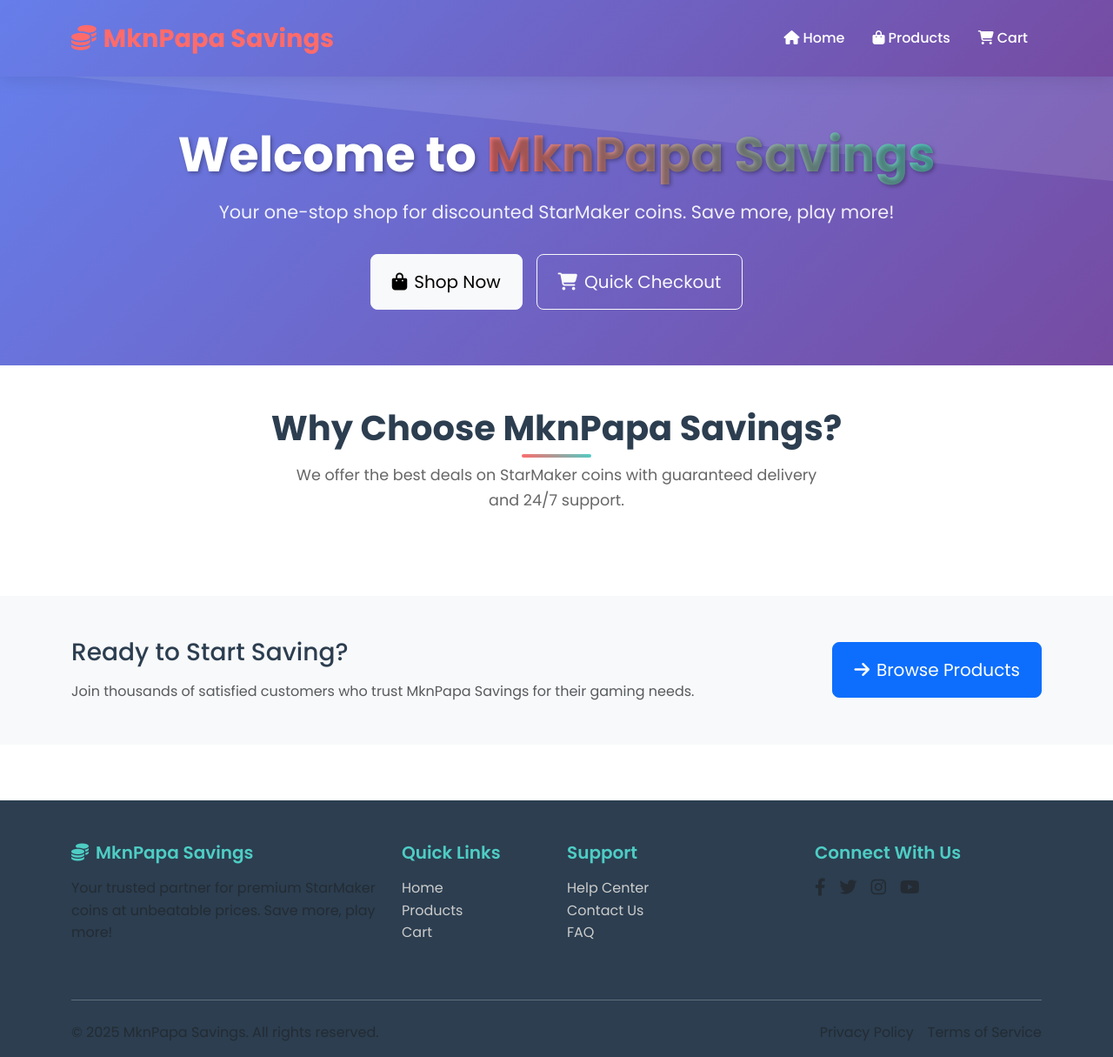
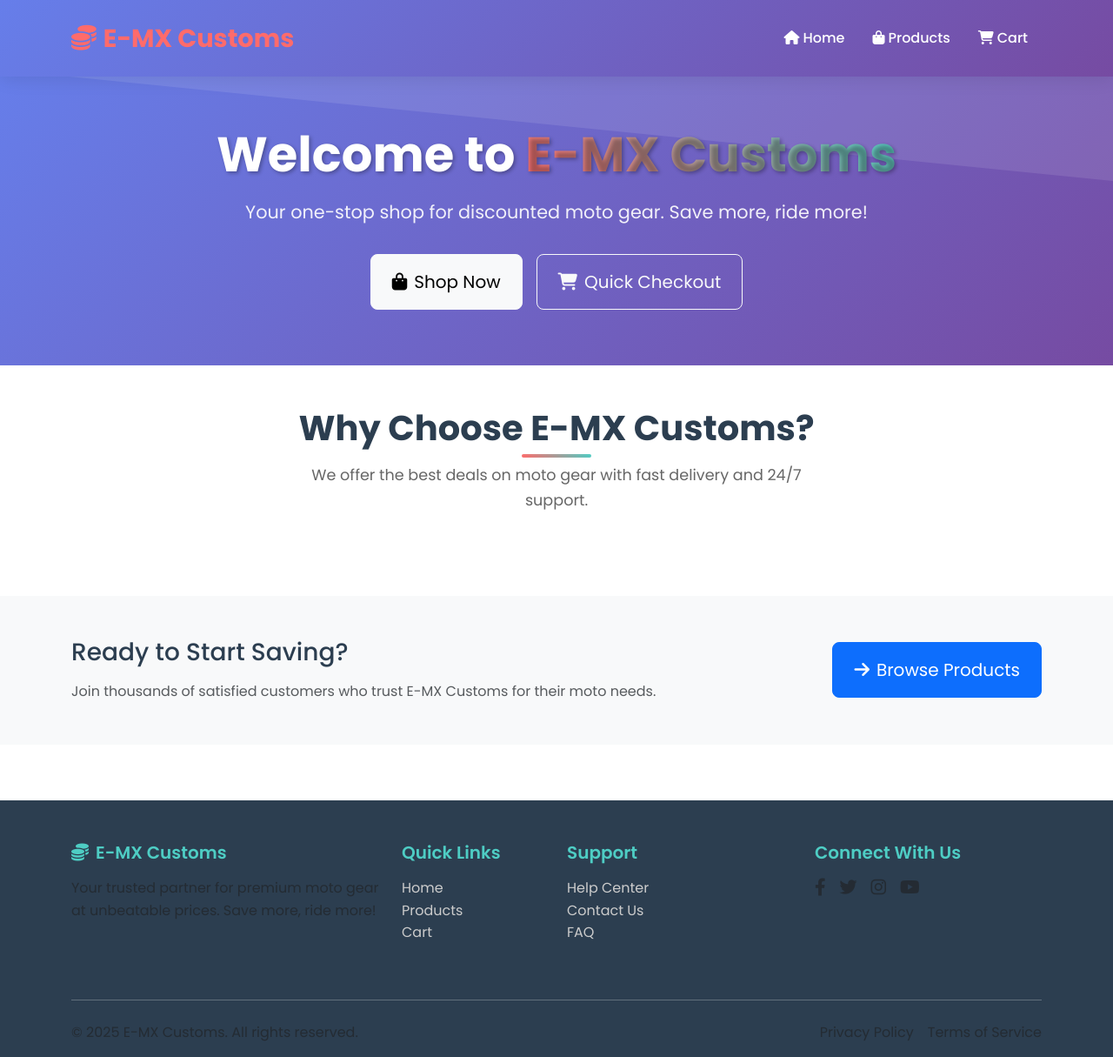
Before and after one commit to tanveeransari/starcoin, a React (Create React App) app: page / in a window 1280 px wide. Shown: the whole page at 87% size. Built offline with nearby package versions, Linux system fonts and the light colour scheme.

Commit message:
Update content for moto site

```diff
--- a/public/index.html
+++ b/public/index.html
@@ -10,7 +10,7 @@
     </script>
     <meta
       name="description"
-      content="%REACT_APP_SITE_NAME% Savings - Your one-stop shop for discounted StarMaker coins"
+      content="%REACT_APP_SITE_NAME% Savings - Your one-stop shop for discounted moto products"
     />
 
     <!-- Bootstrap CSS -->
--- a/src/App.tsx
+++ b/src/App.tsx
@@ -16,7 +16,7 @@
           <div className="container">
             <Link className="navbar-brand" to="/">
               <i className="fas fa-coins me-2"></i>
-              {process.env.REACT_APP_SITE_NAME} Savings
+              {process.env.REACT_APP_SITE_NAME}
             </Link>
 
             <button
@@ -69,11 +69,11 @@
               <div className="col-lg-4 col-md-6 mb-4">
                 <h5>
                   <i className="fas fa-coins me-2"></i>
-                  {process.env.REACT_APP_SITE_NAME} Savings
+                  {process.env.REACT_APP_SITE_NAME}
                 </h5>
                 <p className="text-muted">
-                  Your trusted partner for premium StarMaker coins at unbeatable
-                  prices. Save more, play more!
+                  Your trusted partner for premium moto gear at unbeatable
+                  prices. Save more, ride more!
                 </p>
               </div>
               <div className="col-lg-2 col-md-6 mb-4">
@@ -126,8 +126,8 @@
             <div className="row align-items-center">
               <div className="col-md-6">
                 <p className="mb-0 text-muted">
-                  &copy; 2025 {process.env.REACT_APP_SITE_NAME} Savings. All
-                  rights reserved.
+                  &copy; 2025 {process.env.REACT_APP_SITE_NAME}. All rights
+                  reserved.
                 </p>
               </div>
               <div className="col-md-6 text-md-end">
--- a/src/index.tsx
+++ b/src/index.tsx
@@ -7,7 +7,7 @@
 const root = ReactDOM.createRoot(
   document.getElementById("root") as HTMLElement
 );
-document.title = `${process.env.REACT_APP_SITE_NAME} Savings - Premium Coin Store`;
+document.title = `${process.env.REACT_APP_SITE_NAME} - Premium moto Store`;
 root.render(
   <React.StrictMode>
     <App />
--- a/src/pages/Home.tsx
+++ b/src/pages/Home.tsx
@@ -11,12 +11,11 @@
           <h1 className="hero-title">
             Welcome to{" "}
             <span className="text-gradient">
-              {process.env.REACT_APP_SITE_NAME} Savings
+              {process.env.REACT_APP_SITE_NAME}
             </span>
           </h1>
           <p className="hero-subtitle">
-            Your one-stop shop for discounted StarMaker coins. Save more, play
-            more!
+            Your one-stop shop for discounted moto gear. Save more, ride more!
           </p>
           <div className="mt-4">
             <Link
@@ -40,11 +39,11 @@
       <div className="container">
         <div className="section-header">
           <h2 className="section-title">
-            Why Choose {process.env.REACT_APP_SITE_NAME} Savings?
+            Why Choose {process.env.REACT_APP_SITE_NAME}?
           </h2>
           <p className="section-subtitle">
-            We offer the best deals on StarMaker coins with guaranteed delivery
-            and 24/7 support.
+            We offer the best deals on moto gear with fast delivery and 24/7
+            support.
           </p>
         </div>
       </div>
@@ -58,7 +57,7 @@
             <h3 className="mb-3">Ready to Start Saving?</h3>
             <p className="text-muted mb-0">
               Join thousands of satisfied customers who trust{" "}
-              {process.env.REACT_APP_SITE_NAME} Savings for their gaming needs.
+              {process.env.REACT_APP_SITE_NAME} for their moto needs.
             </p>
           </div>
           <div className="col-lg-4 text-lg-end">
--- a/src/pages/Products.tsx
+++ b/src/pages/Products.tsx
@@ -61,8 +61,8 @@
             <div className="section-header">
               <h1 className="section-title">Our Products</h1>
               <p className="section-subtitle">
-                Choose from our wide selection of StarMaker coin packages at
-                unbeatable prices
+                Choose from our wide selection of moto products at unbeatable
+                prices
               </p>
             </div>
           </div>
@@ -96,7 +96,7 @@
             <div className="section-header">
               <h1 className="section-title">Our Products</h1>
               <p className="section-subtitle">
-                Choose from our wide selection of StarMaker coin packages at
+                Choose from our wide selection of moto products at unbeatable
                 unbeatable prices
               </p>
             </div>
@@ -137,8 +137,8 @@
           <div className="section-header">
             <h1 className="section-title">Our Products</h1>
             <p className="section-subtitle">
-              Choose from our wide selection of StarMaker coin packages at
-              unbeatable prices
+              Choose from our wide selection of moto products at unbeatable
+              prices
             </p>
           </div>
         </div>
@@ -175,10 +175,6 @@
 
                   <div className="card-body d-flex flex-column">
                     <h5 className="product-title">{product.name}</h5>
-                    <p className="product-coins">
-                      <i className="fas fa-coins me-1"></i>
-                      {product.coins.toLocaleString()} coins
-                    </p>
 
                     <div className="mt-auto">
                       <div className="d-flex align-items-center mb-3">
```
Also changed, not shown: public/manifest.json, 1 other file (tests, documents, lock files or other folders).
